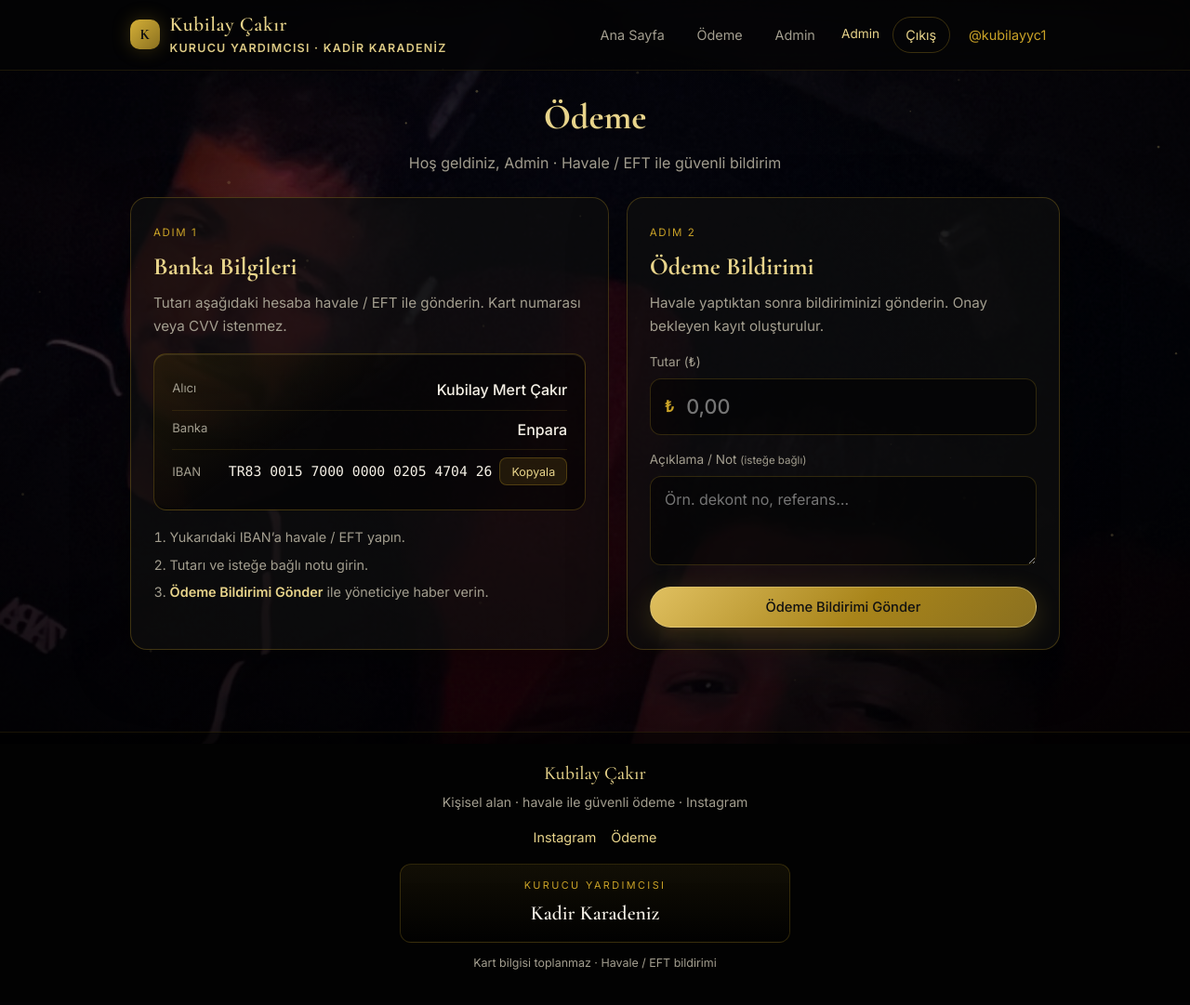
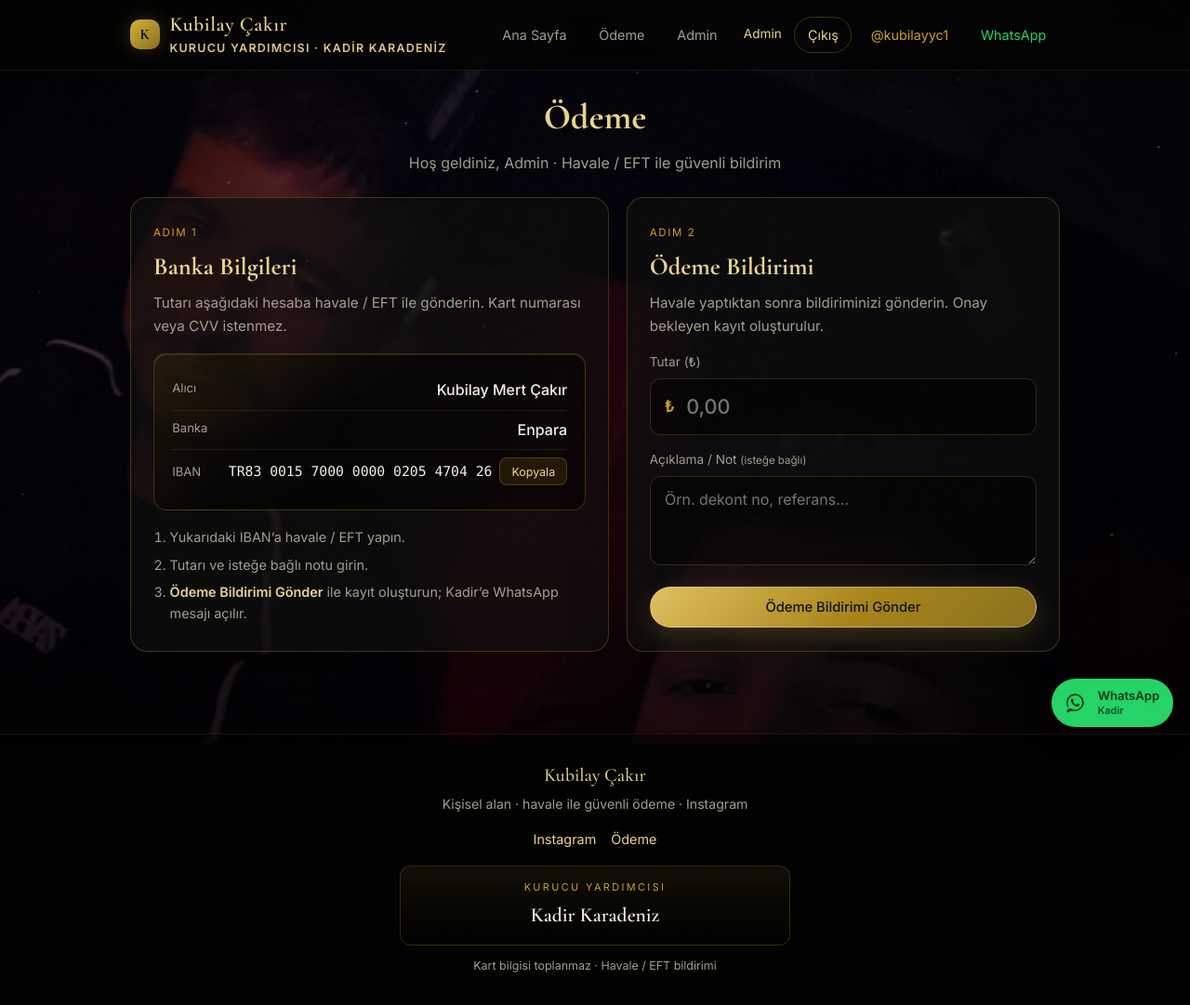
Before and after one commit to kubilayyc1/kubilay-cakir-site, a Flask app: page /odeme in a window 1280 px wide. Shown: the whole page at 93% size. Before the commit the page ends 1043 px from the top, so only its background shows below. Run offline with Flask 3, Linux system fonts and the light colour scheme; the visitor is signed in with stand-in values (Sample User, id 1); data comes from the database, SQL or seed files in the repository.

Commit message:
Add WhatsApp contact for Kadir and payment notify deep link.

```diff
--- a/app.py
+++ b/app.py
@@ -8,7 +8,7 @@ import os
 import sqlite3
 import uuid
 from functools import wraps
-from urllib.parse import urlparse
+from urllib.parse import quote, urlparse
 
 from flask import (
     Flask,
@@ -34,6 +34,8 @@ ADMIN_PASSWORD = os.environ.get("ADMIN_PASSWORD", "Kubilay8181")
 DEFAULT_IBAN = "TR83 0015 7000 0000 0205 4704 26"
 DEFAULT_BANK = "Enpara"
 DEFAULT_RECIPIENT = "Kubilay Mert Çakır"
+DEFAULT_WHATSAPP = "905331211580"  # Kadir Karadeniz
+DEFAULT_WHATSAPP_LABEL = "Kadir Karadeniz"
 
 logging.basicConfig(level=logging.INFO, format="%(asctime)s %(levelname)s %(message)s")
 log = logging.getLogger("kubilay")
@@ -192,6 +194,38 @@ def set_setting(key: str, value: str) -> None:
     db.commit()
 
 
+
+def whatsapp_ctx(settings: dict | None = None) -> dict:
+    s = settings or get_all_settings()
+    raw = (s.get("whatsapp_phone") or DEFAULT_WHATSAPP).strip()
+    digits = "".join(ch for ch in raw if ch.isdigit())
+    if digits.startswith("0") and len(digits) == 11:
+        digits = "90" + digits[1:]
+    if not digits.startswith("90") and len(digits) == 10:
+        digits = "90" + digits
+    label = (s.get("whatsapp_label") or DEFAULT_WHATSAPP_LABEL).strip()
+    display = "+90 (533) 121 15 80" if digits.endswith("5331211580") else f"+{digits}"
+    return {
+        "phone": digits,
+        "label": label,
+        "url": f"https://wa.me/{digits}",
+        "display": display,
+    }
+
+
+def whatsapp_payment_url(user: dict, amount: float, note: str, payment_id: int) -> str:
+    wa = whatsapp_ctx()
+    note_part = f"\nNot: {note}" if note else ""
+    text = (
+        f"Merhaba Kadir, siteden yeni ödeme bildirimi.\n"
+        f"Kayıt: #{payment_id}\n"
+        f"Kişi: {user.get('name')} ({user.get('email')})\n"
+        f"Tutar: ₺{amount:.2f}{note_part}\n"
+        f"Lütfen admin panelinden kontrol eder misin?"
+    )
+    return f"{wa['url']}?text={quote(text)}"
+
+
 def bank_ctx(settings: dict | None = None) -> dict:
     s = settings or get_all_settings()
     iban = (s.get("bank_iban") or DEFAULT_IBAN).strip()
@@ -216,6 +250,7 @@ def site_ctx() -> dict:
         "maintenance_mode": s.get("maintenance_mode", "0") == "1",
         "payment_ready": True,
         "bank": bank,
+        "whatsapp": whatsapp_ctx(s),
     }
 
 
@@ -233,6 +268,12 @@ def inject_site():
                 "registration_open": True,
                 "maintenance_mode": False,
                 "payment_ready": True,
+                "whatsapp": {
+                    "phone": DEFAULT_WHATSAPP,
+                    "label": DEFAULT_WHATSAPP_LABEL,
+                    "url": f"https://wa.me/{DEFAULT_WHATSAPP}",
+                    "display": "+90 (533) 121 15 80",
+                },
                 "bank": {
                     "iban": DEFAULT_IBAN,
                     "iban_plain": DEFAULT_IBAN.replace(" ", ""),
@@ -451,6 +492,12 @@ def payment_result(payment_id):
         "note": row["note"],
         "error_message": None,
     }
+    result["whatsapp_url"] = whatsapp_payment_url(
+        {"name": user.get("name"), "email": row["user_email"]},
+        float(row["amount"] or 0),
+        row["note"] or "",
+        row["id"],
+    )
     return render_template("odeme_sonuc.html", user=user, result=result)
 
 
@@ -691,12 +738,14 @@ def api_payment_notify(user):
         user["id"],
         amount_f,
     )
+    wa_url = whatsapp_payment_url(user, amount_f, note, payment_id)
     return jsonify(
         {
             "ok": True,
             "payment_id": payment_id,
             "status": "pending",
             "conversation_id": conversation_id,
+            "whatsapp_url": wa_url,
             "redirect": url_for("payment_result", payment_id=payment_id),
         }
     )
--- a/static/style.css
+++ b/static/style.css
@@ -535,3 +535,35 @@ textarea { min-height: 96px; resize: vertical; }
   color: #e8d48b;
   font-weight: 600;
 }
+
+
+.wa-fab {
+  position: fixed;
+  right: 1.1rem;
+  bottom: 1.1rem;
+  z-index: 60;
+  display: flex;
+  align-items: center;
+  gap: 0.65rem;
+  padding: 0.7rem 0.95rem 0.7rem 0.75rem;
+  border-radius: 999px;
+  background: #25D366;
+  color: #053b1d;
+  text-decoration: none;
+  box-shadow: 0 10px 30px rgba(0,0,0,0.35);
+  font-weight: 700;
+  line-height: 1.15;
+}
+.wa-fab:hover { filter: brightness(1.05); transform: translateY(-1px); }
+.wa-fab-icon { width: 1.7rem; height: 1.7rem; display: grid; place-items: center; }
+.wa-fab-icon svg { width: 1.55rem; height: 1.55rem; }
+.wa-fab-text { font-size: 0.82rem; }
+.wa-fab-text small { font-weight: 600; opacity: 0.85; }
+.nav-wa { color: #25D366 !important; }
+.btn-wa {
+  display: inline-flex; align-items: center; justify-content: center;
+  background: #25D366; color: #053b1d; border: none;
+  padding: 0.85rem 1.2rem; border-radius: 10px; font-weight: 700;
+  text-decoration: none;
+}
+.btn-wa:hover { filter: brightness(1.05); }
--- a/templates/base.html
+++ b/templates/base.html
@@ -50,6 +50,7 @@
           {% endif %}
         {% endif %}
         <a class="nav-link nav-ig" href="{{ site.instagram_url }}" target="_blank" rel="noopener noreferrer">@{{ site.instagram_handle }}</a>
+        <a class="nav-link nav-wa" href="{{ site.whatsapp.url }}" target="_blank" rel="noopener noreferrer">WhatsApp</a>
       </nav>
     </div>
   </header>
@@ -78,6 +79,13 @@
     </div>
   </footer>
 
+  <a class="wa-fab" href="{{ site.whatsapp.url }}?text={{ 'Merhaba Kadir,'|urlencode }}" target="_blank" rel="noopener noreferrer" aria-label="WhatsApp ile Kadir Karadeniz">
+    <span class="wa-fab-icon" aria-hidden="true">
+      <svg viewBox="0 0 32 32" xmlns="http://www.w3.org/2000/svg"><path fill="currentColor" d="M16.01 3C9.39 3 4 8.39 4 15.02c0 2.66.86 5.12 2.32 7.13L4 29l7.07-2.26A11.95 11.95 0 0 0 16.01 27C22.63 27 28 21.61 28 14.98 28 8.39 22.63 3 16.01 3zm0 21.82c-2.1 0-4.05-.62-5.7-1.7l-.41-.26-4.2 1.34 1.37-4.09-.27-.43A9.73 9.73 0 0 1 6.2 15.02c0-5.4 4.4-9.8 9.81-9.8s9.8 4.4 9.8 9.8-4.39 9.8-9.8 9.8zm5.37-7.33c-.29-.15-1.73-.85-2-.95-.27-.1-.46-.15-.66.15-.19.29-.76.95-.93 1.14-.17.2-.34.22-.63.07-.29-.15-1.22-.45-2.33-1.43-.86-.77-1.44-1.72-1.61-2.01-.17-.29-.02-.45.13-.59.13-.13.29-.34.43-.51.15-.17.19-.29.29-.49.1-.2.05-.37-.02-.52-.07-.15-.66-1.59-.9-2.18-.24-.57-.48-.49-.66-.5h-.56c-.2 0-.51.07-.78.37-.27.29-1.02.99-1.02 2.42s1.05 2.81 1.19 3c.15.2 2.06 3.15 5 4.42.7.3 1.24.48 1.67.61.7.22 1.34.19 1.85.12.56-.08 1.73-.71 1.97-1.39.24-.68.24-1.27.17-1.39-.07-.12-.26-.2-.55-.35z"/></svg>
+    </span>
+    <span class="wa-fab-text">WhatsApp<br><small>Kadir</small></span>
+  </a>
+
   <div id="toast-host" class="toast-host" aria-live="polite" aria-atomic="true"></div>
   <script src="{{ url_for('static', filename='bg.js') }}" defer></script>
   <script src="{{ url_for('static', filename='ui.js') }}" defer></script>
--- a/templates/odeme.html
+++ b/templates/odeme.html
@@ -32,7 +32,7 @@
       <ol class="pay-steps">
         <li>Yukarıdaki IBAN’a havale / EFT yapın.</li>
         <li>Tutarı ve isteğe bağlı notu girin.</li>
-        <li><strong>Ödeme Bildirimi Gönder</strong> ile yöneticiye haber verin.</li>
+        <li><strong>Ödeme Bildirimi Gönder</strong> ile kayıt oluşturun; Kadir’e WhatsApp mesajı açılır.</li>
       </ol>
     </div>
 
@@ -95,7 +95,10 @@ document.getElementById("pay-form").addEventListener("submit", async (e) => {
     });
     const data = await res.json();
     if (data.ok && data.redirect) {
-      window.KCToast && KCToast("Bildirim alındı — yönlendiriliyorsunuz");
+      window.KCToast && KCToast("Bildirim alındı — Kadir'e WhatsApp açılıyor");
+      if (data.whatsapp_url) {
+        window.open(data.whatsapp_url, "_blank", "noopener,noreferrer");
+      }
       window.location.href = data.redirect;
       return;
     }
--- a/templates/odeme_sonuc.html
+++ b/templates/odeme_sonuc.html
@@ -40,6 +40,12 @@
         </span>
       </div>
     </div>
+    {% if result.whatsapp_url and result.status == 'pending' %}
+    <a class="btn btn-wa btn-block" href="{{ result.whatsapp_url }}" target="_blank" rel="noopener noreferrer" style="margin-top:1rem;">
+      WhatsApp’ta Kadir’e Bildir
+    </a>
+    <p class="sub" style="margin-top:0.6rem;">Kadir Karadeniz · {{ site.whatsapp.display }}</p>
+    {% endif %}
     <div class="result-actions">
       <a class="btn btn-gold" href="{{ url_for('payment_page') }}">Yeni Bildirim</a>
       <a class="btn btn-outline" href="{{ url_for('index') }}">Ana Sayfa</a>
```
